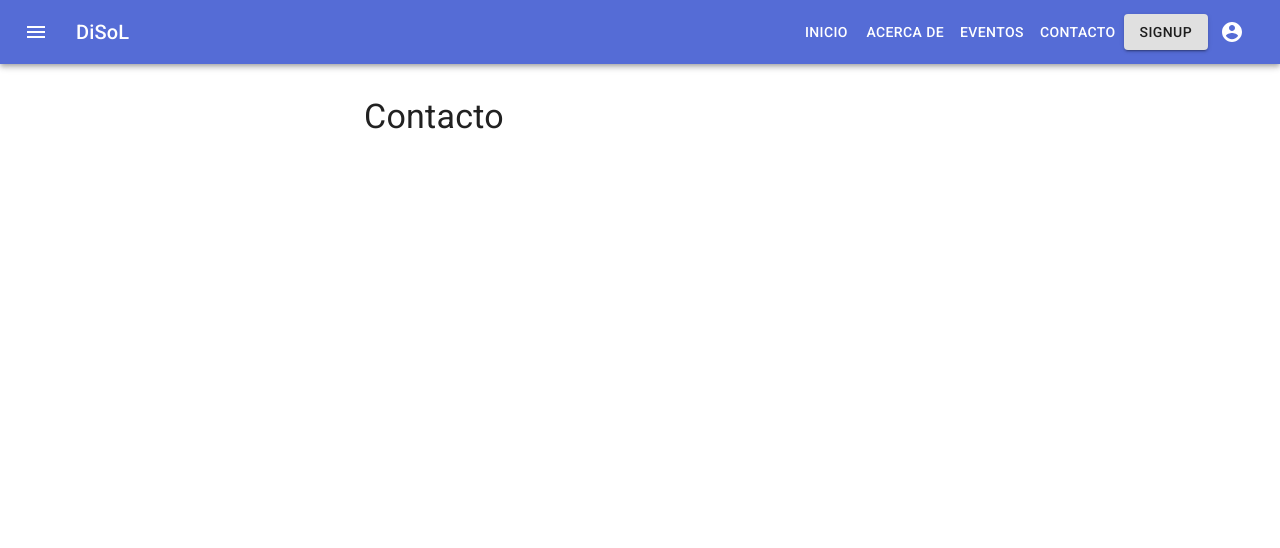
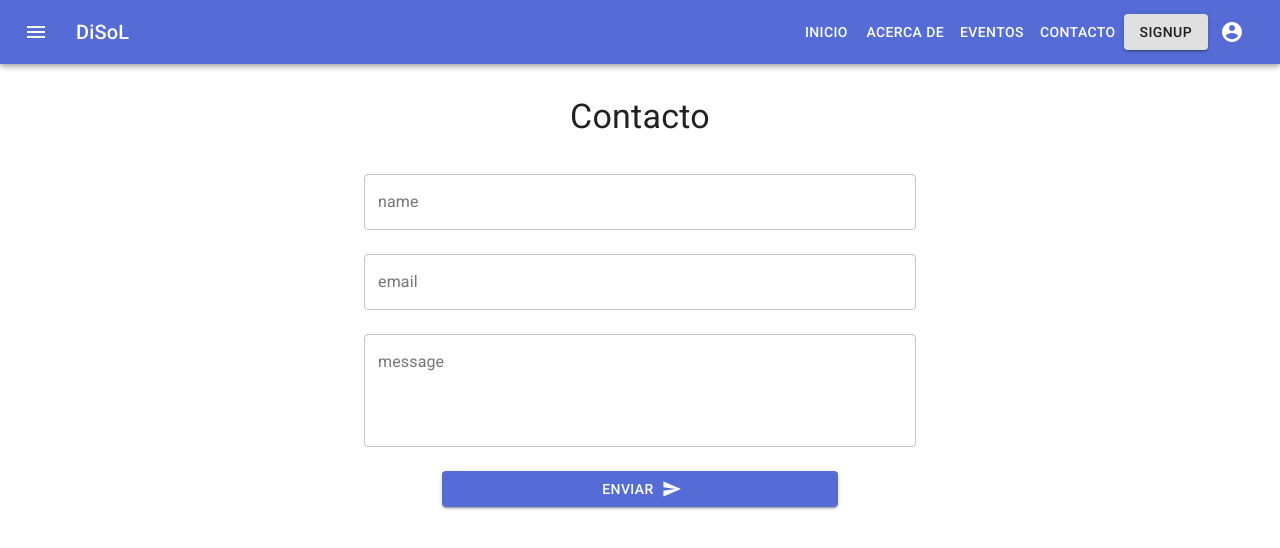
Before and after one commit to lunaventura/webpage, a Next.js app: page /contact in a window 1280 px wide. Shown: the top 548 px of the page. Built offline with nearby package versions, Linux system fonts and the light colour scheme.

Commit message:
design: contact

```diff
--- a/lang/en.json
+++ b/lang/en.json
@@ -6,5 +6,7 @@
   "menu.home": "Home",
   "menu.contact": "Contact",
   "menu.about": "About",
-  "menu.events": "Events"
+  "menu.events": "Events",
+
+  "general.send": "Send",
 }
--- a/lang/es.json
+++ b/lang/es.json
@@ -6,5 +6,7 @@
   "menu.home": "Inicio",
   "menu.contact": "Contacto",
   "menu.about": "Acerca de",
-  "menu.events": "Eventos"
+  "menu.events": "Eventos",
+
+  "general.send": "Enviar",
 }
--- /dev/null
+++ b/src/components/Input.js
@@ -0,0 +1,62 @@
+import React from 'react'
+import PropTypes from 'prop-types'
+import TextField from '@material-ui/core/TextField'
+
+function Input({
+    required,
+    label,
+    error,
+    onChange,
+    value,
+    helperText,
+    fullWidth,
+    multiline,
+    rows,
+}) {
+
+    const handleChange = event => {
+        const { name, value } = event.target
+        onChange({ name, value })
+    }
+
+    return (
+        <TextField
+            required={required}
+            label={label}
+            name={label}
+            error={error}
+            variant="outlined"
+            value={value}
+            helperText={helperText}
+            onChange={handleChange}
+            fullWidth={fullWidth}
+            multiline={multiline}
+            rows={rows}
+        />
+    )
+}
+
+Input.defaultProps = {
+    required: false,
+    label: "",
+    error: false,
+    helperText: "",
+    value: "",
+    fullWidth: true,
+    multiline: false,
+    rows: 4,
+}
+
+Input.propTypes = {
+    required: PropTypes.bool,
+    label: PropTypes.string.isRequired,
+    helperText: PropTypes.string,
+    fullWidth: PropTypes.bool,
+    multiline: PropTypes.bool,
+    error: PropTypes.bool,
+    rows: PropTypes.number,
+    value: PropTypes.string.isRequired,
+    onChange: PropTypes.func.isRequired,
+}
+
+export default Input
--- a/src/components/index.js
+++ b/src/components/index.js
@@ -1,5 +1,7 @@
 import Layout from './Layout'
+import Input from './Input'
 
 export {
-    Layout
+    Layout,
+    Input,
 }
--- a/src/data/labels.js
+++ b/src/data/labels.js
@@ -33,4 +33,8 @@ export const labels = defineMessages({
         id: 'menu.events',
         defaultMessage: 'Eventos',
     },
+    "general.send": {
+        id: 'general.send',
+        defaultMessage: 'Enviar',
+    },
 })
--- a/src/pages/contact.js
+++ b/src/pages/contact.js
@@ -1,21 +1,95 @@
-import React from 'react';
+import React, { useState } from 'react';
+import Typography from '@material-ui/core/Typography';
+import Grid from '@material-ui/core/Grid';
+import Paper from '@material-ui/core/Paper';
+import Button from '@material-ui/core/Button';
+import Icon from '@material-ui/core/Icon';
 import Container from '@material-ui/core/Container';
-import Typography from '@material-ui/core/Typography';
-import Box from '@material-ui/core/Box';
+
+
+import { Input } from '../components'
+import { makeStyles } from '@material-ui/core/styles';
 
 import { formatMessage } from '../utils'
 import { Layout } from '../components'
+const items = [
+  { title: "name", required: true, multiline:false, },
+  { title: "email", required: true, multiline: false,  },
+  { title: "message", required: true, multiline: true }
+]
+
+const useStyles = makeStyles(theme => ({
+  root: {
+    paddingTop: '2rem',
+    flexGrow: 1,
+  },
+  paper: {
+    padding: theme.spacing(2),
+    textAlign: 'center',
+    color: theme.palette.text.secondary,
+  },
+}));
 
 export default function Contact() {
+  const classes = useStyles()
+  const [contact, setContact] = useState({
+    name: "",
+    email: "",
+    message: "",
+  })
+
+  const handleChange = (e) => {
+    setContact({
+      ...contact,
+      [e.name]: e.value
+    })
+  }
+
   return (
     <Layout title={formatMessage("contact.title")}>
-      <Container maxWidth="sm">
-        <Box my={4}>
-          <Typography variant="h4" component="h1" gutterBottom>
-            {formatMessage("contact.title")}
-          </Typography>
-        </Box>
-      </Container>
+      <div className={classes.root}>
+          <Grid
+            container
+            spacing={3}
+            >
+            <Grid item xs={12}>
+              <Container maxWidth="sm">
+                <Typography align="center" variant="h4" component="h1" gutterBottom>
+                  {formatMessage("contact.title")}
+                </Typography>
+              </Container>
+            </Grid>
+
+            {items.map((x, i) =>
+              <Grid key={i} item xs={12}>
+                <Container maxWidth="sm">
+                  <Input
+                    onChange={handleChange}
+                    value={contact[x.title]}
+                    name={x.title}
+                    label={x.title}
+                    multiline={x.multiline}
+                  />
+                </Container>
+              </Grid>
+            )}
+
+            <Grid item xs={12}>
+              <Container maxWidth="xs">
+                <Button
+                  variant="contained"
+                  color="primary"
+                  className={classes.button}
+                  endIcon={<Icon>send</Icon>}
+                  fullWidth
+                >
+                  {formatMessage("general.send")}
+                </Button>
+              </Container>
+            </Grid>
+
+          </Grid>
+      </div>
     </Layout>
   );
 }
```
